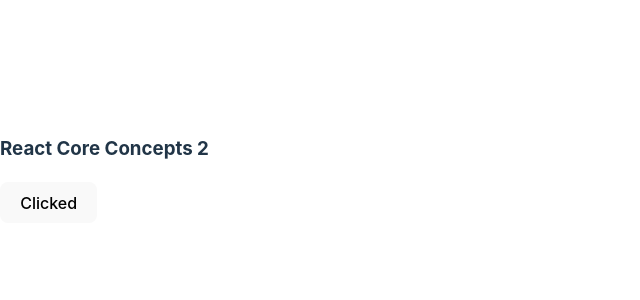
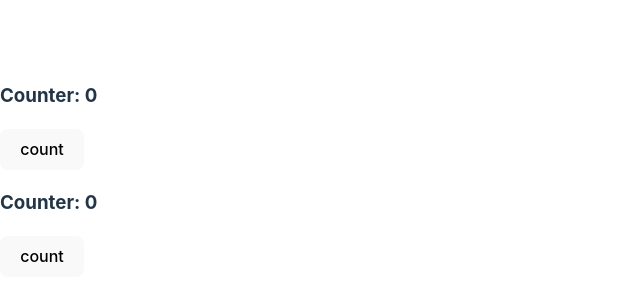
Before and after one commit to AbuMdNayeemKhan/introduction-react, a React (Vite) app: page / in a window 1280 px wide. Shown: the part 230-530 px from the top of the page, without its empty margins (0-640 px from the left). Built offline with nearby package versions, Linux system fonts and the light colour scheme.

Commit message:
useState in react js

```diff
--- a/src/App.jsx
+++ b/src/App.jsx
@@ -3,14 +3,15 @@
 import viteLogo from '/vite.svg'
 import './App.css'
 import Handeler from './Handeler'
+import Counter from './Counter'
 
 function App() {
   const [count, setCount] = useState(0)
 
   return (
     <>
-      <h3>React Core Concepts 2</h3>
-      <button onClick={clickHandelerOne}>Clicked</button>
+      <Counter></Counter>
+      <Counter></Counter>
     </>
   )
 }
--- /dev/null
+++ b/src/Counter.jsx
@@ -0,0 +1,15 @@
+import { useState } from "react"
+
+export default function Counter(){
+    const [count, setCount] = useState(0);
+    function handelCounter (){
+        const newCount = count + 1;
+        setCount(newCount);
+    }
+    return(
+        <div>
+            <h3>Counter: {count}</h3>
+            <button onClick={handelCounter}>count</button>
+        </div>
+    )
+}
```
